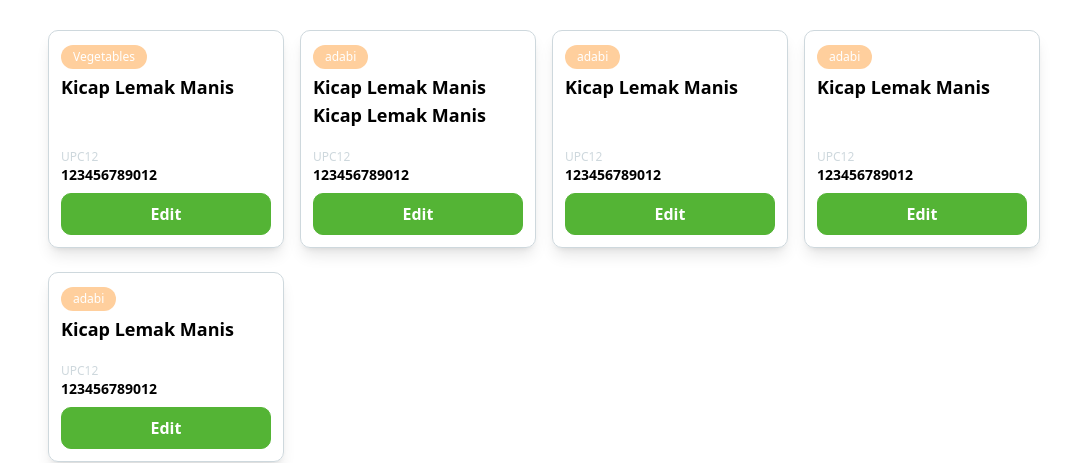
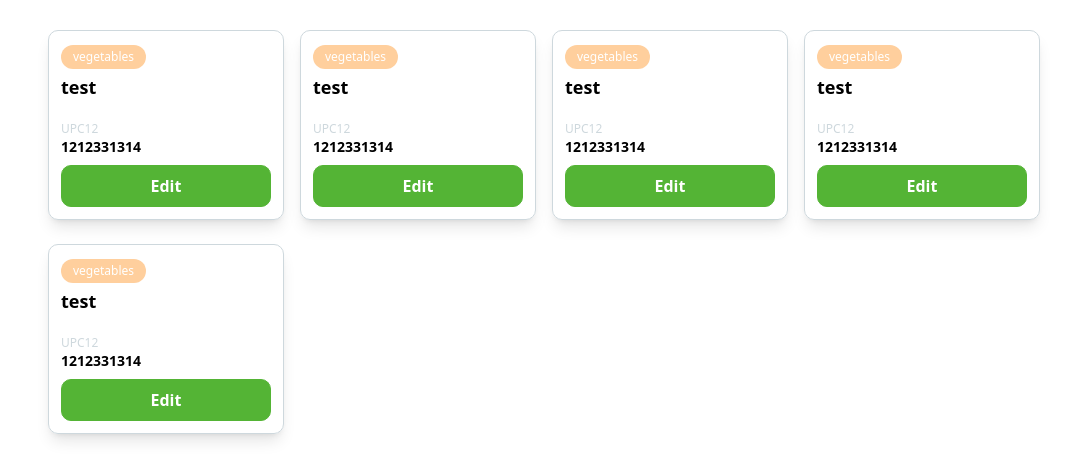
Before and after one commit to sufifisas/mi-ecommerce, a React (Vite) app in the folder client/: page / in a window 1280 px wide. Shown: the part 330-793 px from the top of the page, without its empty margins (96-1183 px from the left). Built offline with nearby package versions, Linux system fonts and the light colour scheme.

Commit message:
feat: products - added form validation - added sample data for rendering

```diff
--- a/client/package.json
+++ b/client/package.json
@@ -25,6 +25,7 @@
     "postcss": "^8.4.30",
     "react-router-dom": "^6.16.0",
     "tailwindcss": "^3.3.3",
-    "vite": "^4.4.5"
+    "vite": "^4.4.5",
+    "yup": "^1.3.0"
   }
 }
--- /dev/null
+++ b/client/src/components/FormWrapper.jsx
@@ -0,0 +1,38 @@
+import { useState } from 'react';
+
+const FormWrapper = ({ children }) => {
+    const [value, setValue] = useState(null);
+    const [validate, setValidate] = useState(null)
+
+    const handleSubmit = async (e) => {
+        e.preventDefault();
+        const invalidList = Object.values(validate);
+
+        if(invalidList.every((item) => item === 'false')) {
+            console.log('form validated')
+        } else {
+            console.log('form is invalid')
+        }
+    }
+
+    const handleChange = (e) => {
+        setValue({
+            ...value,
+            [e.target.name]: e.target.value,
+        })
+    }
+
+    const handleValidate = (e) => {
+        if (e.target.type !== 'submit' && e.target.type !== 'button') {
+            setValidate({
+                ...validate,
+                [e.target.name]: e.target.ariaInvalid,
+            })
+        }
+    }
+    return (
+        <form onSubmit={handleSubmit} onBlur={handleValidate} onChange={handleChange}>{ children }</form>
+    )
+}
+
+export default FormWrapper;
--- a/client/src/components/ProductCard.jsx
+++ b/client/src/components/ProductCard.jsx
@@ -1,6 +1,6 @@
 import { Link } from "react-router-dom"
 
-const ProductCard = ({ brand, title, code, url }) => {
+const ProductCard = ({ brand, title, code, id }) => {
   return (
     <div className="ProductCard">
         <div className="flex-grow flex flex-col">
@@ -15,7 +15,7 @@
             </div>
         </div>
         <div className="mt-2">
-            <Link to={url}>
+            <Link to={id}>
                 <button className="btn w-full">Edit</button>
             </Link>
         </div>
--- a/client/src/components/TextField.jsx
+++ b/client/src/components/TextField.jsx
@@ -1,13 +1,38 @@
 import { useState } from "react";
+import * as yup from 'yup';
 
-const TextField = ({ label, name, defaultValue }) => {
+const TextField = ({ label, name, defaultValue, validation, ...props }) => {
+    const [error, setError] = useState('');
+
+    const handleValidation = async (e) => {
+        let userSchema = validation ? eval(validation) : yup.string().nullable();
+
+        try {
+            await userSchema.validate(e.target.value);
+            setError('');
+            return true;
+        } catch (err) {
+            setError(err.errors[0]);
+        }
+    }
 
     const [value, setValue] = useState('')
 
     return (
         <div className="TextField">
-            <label>{ label }</label>
-            <input placeholder="test" name={name} defaultValue={defaultValue} onInput={(e) => setValue(e.target.value)}/>
+            <div className={`wrapper ${error && 'invalid'}`}>
+                <label>{ label }</label>
+                <input
+                    {...props}
+                    onChange={handleValidation}
+                    placeholder="test"
+                    name={name}
+                    defaultValue={defaultValue}
+                    onInput={(e) => setValue(e.target.value)}
+                    aria-invalid={!!error}
+                />
+            </div>
+            { error && <span className="error-msg">{error}</span> }
         </div>
     )
 }
--- a/client/src/index.css
+++ b/client/src/index.css
@@ -6,6 +6,7 @@
     --grey-base: #CED8DD;
     --grey-dark: #848688;
     --white-base: #FFFFFF;
+    --red-base: #D1223E;
 }
 
 .btn {
@@ -92,42 +93,55 @@
     display: inline-block;
     @apply p-1 px-3 mb-1 text-xs;
 }
-.TextField {
+.TextField .wrapper {
     position: relative;
     border-radius: 10px;
     border: 1px solid var(--grey-base);
     @apply px-3 py-4;
 }
-.TextField input {
+.TextField .wrapper input {
     background-color: transparent;
     width: 100%;
 }
-.TextField:has( input:not(:focus-visible)) input::placeholder {
+.TextField .wrapper:has( input:not(:focus-visible)) input::placeholder {
     color: transparent;
 }
-.TextField:has( input:not(:placeholder-shown)) {
+.TextField .wrapper:has( input:not(:placeholder-shown)) {
     border-color: var(--grey-base);
     padding-top: 22px;
     @apply pb-2.5;
 }
-.TextField:has( input:focus-visible) {
+.TextField .wrapper:has( input:focus-visible) {
     border-color: var(--theme-color);
     padding-top: 22px;
     @apply pb-2.5;
 }
-.TextField label {
+.TextField .wrapper label {
     position: absolute;
     color: var(--grey-dark);
     transition: 0.3s all;
     z-index: -1;
     @apply text-base font-semibold;
 }
-.TextField:has( :focus-visible) label, .TextField:has( input:not(:placeholder-shown)) label {
+.TextField .wrapper:has( :focus-visible) label, .TextField:has( input:not(:placeholder-shown)) label {
     position: absolute;
     @apply top-2.5 left-3 text-xs;
 }
-.TextField input:focus-visible  {
+.TextField .wrapper input:focus-visible  {
     outline: none;
+}
+.TextField .wrapper.invalid {
+    border: 1px solid var(--red-base);
+}
+.TextField .wrapper.invalid:has( input:focus-visible) {
+    border: 1px solid var(--red-base);
+}
+.TextField .wrapper.invalid label {
+    color: var(--red-base);
+}
+.TextField .error-msg {
+    color: var(--red-base);
+    @apply text-sm mt-0.5;
 }
 
 @tailwind base;
--- a/client/src/pages/product/index.jsx
+++ b/client/src/pages/product/index.jsx
@@ -4,15 +4,53 @@
 import ProductCard from "../../components/ProductCard";
 
 const Product = () => {
+
+  const products = [
+    {
+      brand: 'vegetables',
+      name: 'test',
+      barcode: 1212331314,
+      id: 1,
+    },
+    {
+      brand: 'vegetables',
+      name: 'test',
+      barcode: 1212331314,
+      id: 3,
+    },
+    {
+      brand: 'vegetables',
+      name: 'test',
+      barcode: 1212331314,
+      id: 4,
+    },
+    {
+      brand: 'vegetables',
+      name: 'test',
+      barcode: 1212331314,
+      id: 5,
+    },
+    {
+      brand: 'vegetables',
+      name: 'test',
+      barcode: 1212331314,
+      id: 6,
+    },
+  ]
   return (
     <MainLayout title="Products">
         <Search />
         <div className="grid grid-cols-4 mt-8 gap-x-4 gap-y-6">
-          <ProductCard brand="Vegetables" title="Kicap Lemak Manis" code="123456789012" url="2323" />
-          <ProductCard brand="adabi" title="Kicap Lemak Manis Kicap Lemak Manis" code="123456789012" url="2323" />
-          <ProductCard brand="adabi" title="Kicap Lemak Manis" code="123456789012" url="2323" />
-          <ProductCard brand="adabi" title="Kicap Lemak Manis" code="123456789012" url="2323" />
-          <ProductCard brand="adabi" title="Kicap Lemak Manis" code="123456789012" url="2323" />
+          { products.map((product, index) => {
+            return (
+              <ProductCard
+                key={index}
+                brand={product.brand}
+                title={product.name}
+                code={product.barcode}
+                id={product.id} />
+            )
+          })}
         </div>
         {/* <Link to="/1">Go to Product 1</Link> */}
     </MainLayout>
--- a/client/src/pages/product/single.jsx
+++ b/client/src/pages/product/single.jsx
@@ -1,6 +1,7 @@
 import { useParams, useNavigate, useLocation, Link } from 'react-router-dom';
 import MainLayout from '../../layouts/MainLayout';
 import TextField from '../../components/TextField';
+import FormWrapper from '../../components/FormWrapper';
 
 const SingleProduct = () => {
     let { id } = useParams();
@@ -14,19 +15,24 @@
             }
             {/* <div>Single Product ID: { id }</div> */}
             <div className='max-w-[600px] mt-6 mx-auto'>
-                <form>
+                <FormWrapper>
                     <div className='grid grid-cols-1 gap-4'>
-                        <TextField label="Brand" name="brand" defaultValue="Vegetables" />
-                        <TextField label="Product Name" name="product_name" defaultValue="Sayur Bayam" />
-                        <TextField label="UPC12 Number" name="upc12" defaultValue="123456789012" />
+                        <TextField label="Brand" name="brand" defaultValue="Vegetables"  validation="yup.string().required()"/>
+                        <TextField label="Product Name" name="product_name" defaultValue="Sayur Bayam" validation="yup.string().required()"/>
+                        <TextField label="UPC12 Number" name="upc12" defaultValue="123456789012"
+                            validation="yup.string()
+                            .required()
+                            .matches(/^[0-9]+$/, 'this field only accepts integer')
+                            .min(12, 'must be exactly 12 digits')
+                            .max(12, 'must be exactly 12 digits')"/>
                     </div>
                     <div className='mt-6 flex gap-2 justify-start'>
-                        <button className='btn min-w-[126px]'>Save</button>
+                        <button type='submit' className='btn min-w-[126px]'>Save</button>
                         <Link to="/">
-                            <button className='btn_outline min-w-[126px]'>Cancel</button>
+                            <button type='button' className='btn_outline min-w-[126px]'>Cancel</button>
                         </Link>
                     </div>
-                </form>
+                </FormWrapper>
             </div>
         </MainLayout>
     )
```
Also changed, not shown: 1 other file (tests, documents, lock files or other folders).
